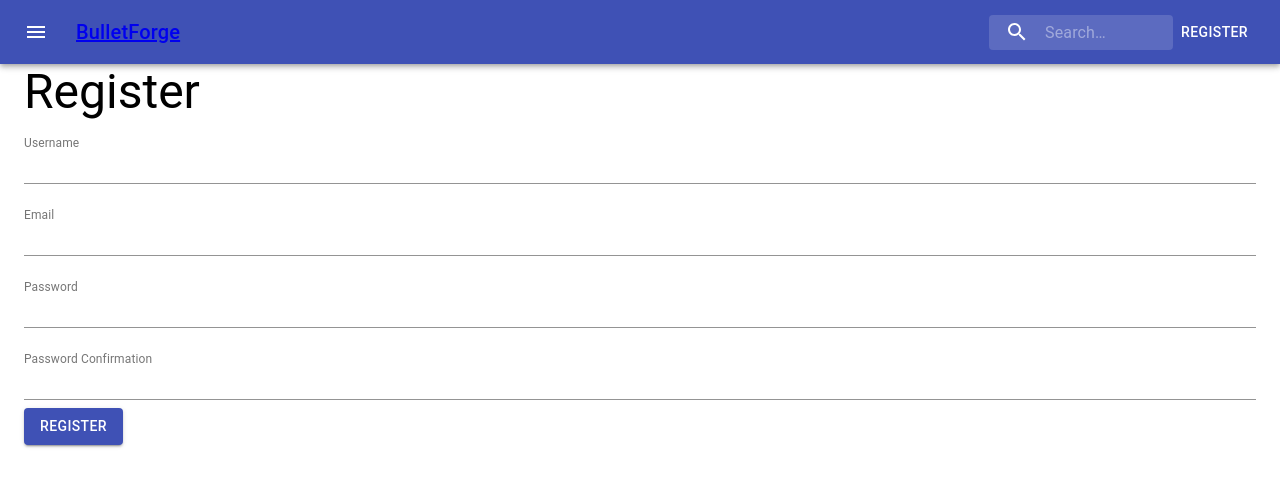
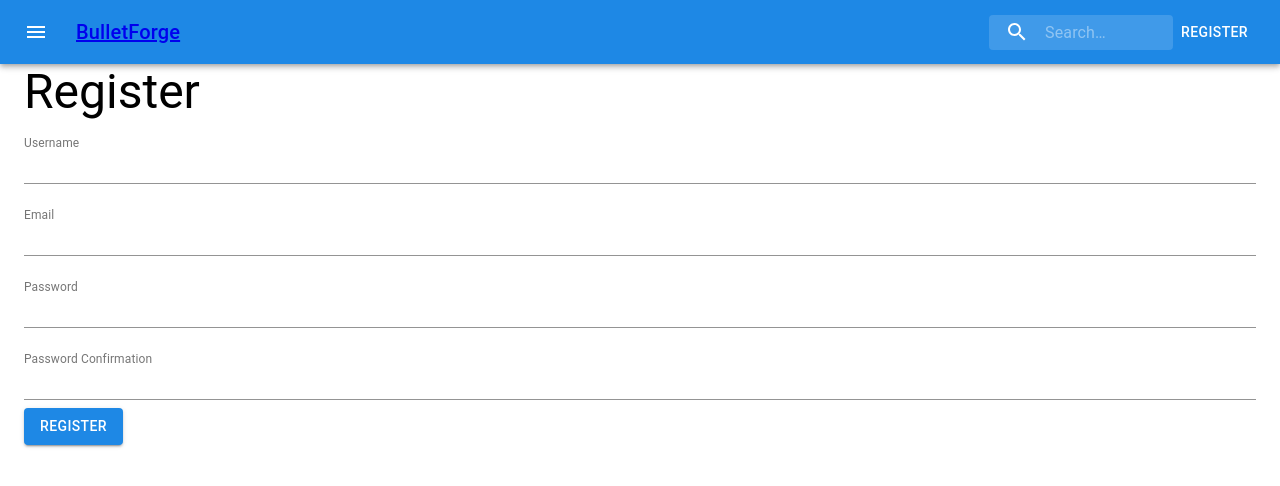
Before and after one commit to BulletForge/bulletforge-web, a React (Create React App) app: page /register in a window 1280 px wide. Shown: the top 486 px of the page. Built offline with nearby package versions, Linux system fonts and the light colour scheme.

Commit message:
Added Formik, Yup, and Mui Themes

```diff
--- /dev/null
+++ b/jsconfig.json
@@ -0,0 +1,6 @@
+{
+  "compilerOptions": {
+    "baseUrl": "src"
+  },
+  "include": ["src"]
+}
--- a/package.json
+++ b/package.json
@@ -9,7 +9,8 @@
     "react": "^16.8.6",
     "react-dom": "^16.8.6",
     "react-router-dom": "^5.0.1",
-    "react-scripts": "3.0.1"
+    "react-scripts": "3.0.1",
+    "yup": "^0.27.0"
   },
   "scripts": {
     "start": "PORT=3001 react-scripts start",
@@ -41,7 +42,7 @@
     "eslint": "5.16.0",
     "eslint-config-airbnb": "17.1.0",
     "eslint-config-react-app": "^4.0.1",
-    "eslint-plugin-import": "^2.14.0",
+    "eslint-import-resolver-webpack": "^0.11.1",
     "eslint-plugin-jest": "^22.6.4",
     "eslint-plugin-jsx-a11y": "^6.1.1",
     "eslint-plugin-react": "^7.11.0",
--- a/src/components/TextField.js
+++ /dev/null
@@ -1,21 +0,0 @@
-import React from 'react';
-import MuiTextField from '@material-ui/core/TextField';
-
-const TextField = ({ InputLabelProps, ...rest }) => {
-  const props = {
-    ...rest,
-    fullWidth: true,
-    margin: 'normal',
-    InputLabelProps: {
-      ...InputLabelProps,
-      shrink: true,
-    },
-  };
-
-  return <MuiTextField {...props} />;
-};
-
-TextField.propTypes = MuiTextField.propTypes;
-TextField.defaultProps = MuiTextField.defaultProps;
-
-export default TextField;
--- a/src/pages/Register.js
+++ /dev/null
@@ -1,41 +0,0 @@
-import React, { useState } from 'react';
-import Container from '@material-ui/core/Container';
-import Typography from '@material-ui/core/Typography';
-import Button from '@material-ui/core/Button';
-import TextField from '../components/TextField';
-
-const Register = () => {
-  const [username, updateUsername] = useState('');
-  const [usernameError, updateUsernameError] = useState(false);
-
-  const handleChange = (event) => {
-    updateUsername(event.target.value);
-  };
-
-  const handleBlur = () => {
-    updateUsername(username.trim());
-    updateUsernameError(username === '');
-  };
-
-  return (
-    <Container>
-      <Typography variant="h3">Register</Typography>
-      <form>
-        <TextField
-          label="Username"
-          value={username}
-          onChange={handleChange}
-          onBlur={handleBlur}
-          error={usernameError}
-          helperText={usernameError ? 'Can\'t be blank' : null}
-        />
-        <TextField label="Email" />
-        <TextField label="Password" type="password" />
-        <TextField label="Password Confirmation" type="password" />
-        <Button variant="contained" color="primary">Register</Button>
-      </form>
-    </Container>
-  );
-};
-
-export default Register;
--- /dev/null
+++ b/src/pages/Register/Schema.js
@@ -0,0 +1,19 @@
+import { object, string, ref } from 'yup';
+
+export default object().shape({
+  username: string()
+    .min(2)
+    .max(255)
+    .required(),
+  email: string()
+    .email()
+    .required(),
+  password: string()
+    .min(8)
+    .max(255)
+    .required(),
+  passwordConfirmation: string()
+    .equals(
+      [ref('password')],
+    ),
+});
--- /dev/null
+++ b/src/pages/Register/index.js
@@ -0,0 +1,96 @@
+import React from 'react';
+import Container from '@material-ui/core/Container';
+import Typography from '@material-ui/core/Typography';
+import Button from '@material-ui/core/Button';
+import { Formik } from 'formik';
+import TextField from '@material-ui/core/TextField';
+import RegisterSchema from './Schema';
+
+const Register = () => (
+  <Container>
+    <Typography variant="h3">Register</Typography>
+
+    <Formik
+      initialValues={{
+        username: '',
+        email: '',
+        password: '',
+        passwordConfirmation: '',
+      }}
+      validationSchema={RegisterSchema}
+      onSubmit={(values, { setSubmitting }) => {
+        setTimeout(() => {
+          alert(JSON.stringify(values, null, 2));
+          setSubmitting(false);
+        }, 400);
+      }}
+    >
+      {({
+        values,
+        errors,
+        touched,
+        handleChange,
+        handleBlur,
+        handleSubmit,
+        isSubmitting,
+        /* and other goodies */
+      }) => (
+        <form onSubmit={handleSubmit}>
+          <TextField
+            label="Username"
+            name="username"
+            value={values.username}
+            onChange={handleChange}
+            onBlur={handleBlur}
+            error={touched.username && errors.username}
+            helperText={touched.username && errors.username}
+          />
+
+          <TextField
+            label="Email"
+            type="email"
+            name="email"
+            value={values.email}
+            onChange={handleChange}
+            onBlur={handleBlur}
+            error={touched.email && errors.email}
+            helperText={touched.email && errors.email}
+          />
+
+          <TextField
+            label="Password"
+            type="password"
+            name="password"
+            value={values.password}
+            onChange={handleChange}
+            onBlur={handleBlur}
+            error={touched.password && errors.password}
+            helperText={touched.password && errors.password}
+          />
+
+          <TextField
+            label="Password Confirmation"
+            type="password"
+            name="passwordConfirmation"
+            value={values.passwordConfirmation}
+            onChange={handleChange}
+            onBlur={handleBlur}
+            error={touched.passwordConfirmation && errors.passwordConfirmation}
+            helperText={touched.passwordConfirmation && errors.passwordConfirmation}
+          />
+
+          <Button
+            variant="contained"
+            color="primary"
+            disabled={isSubmitting}
+            type="submit"
+          >
+              Register
+          </Button>
+        </form>
+      )}
+    </Formik>
+  </Container>
+);
+
+export default Register;
--- /dev/null
+++ b/src/theme/index.js
@@ -0,0 +1,8 @@
+import { createMuiTheme } from '@material-ui/core/styles';
+import palette from './palette';
+import props from './props';
+
+export default createMuiTheme({
+  palette,
+  props,
+});
--- /dev/null
+++ b/src/theme/palette.js
@@ -0,0 +1,8 @@
+export default {
+  primary: {
+    main: '#1e88e5',
+  },
+  secondary: {
+    main: '#e040fb',
+  },
+};
--- /dev/null
+++ b/src/theme/props.js
@@ -0,0 +1,9 @@
+export default {
+  MuiTextField: {
+    fullWidth: true,
+    margin: 'normal',
+  },
+  MuiInputLabel: {
+    shrink: true,
+  },
+};
```
Also changed, not shown: src/App.js (+7 -3 lines), .eslintrc.js, 1 other file (tests, documents, lock files or other folders).
